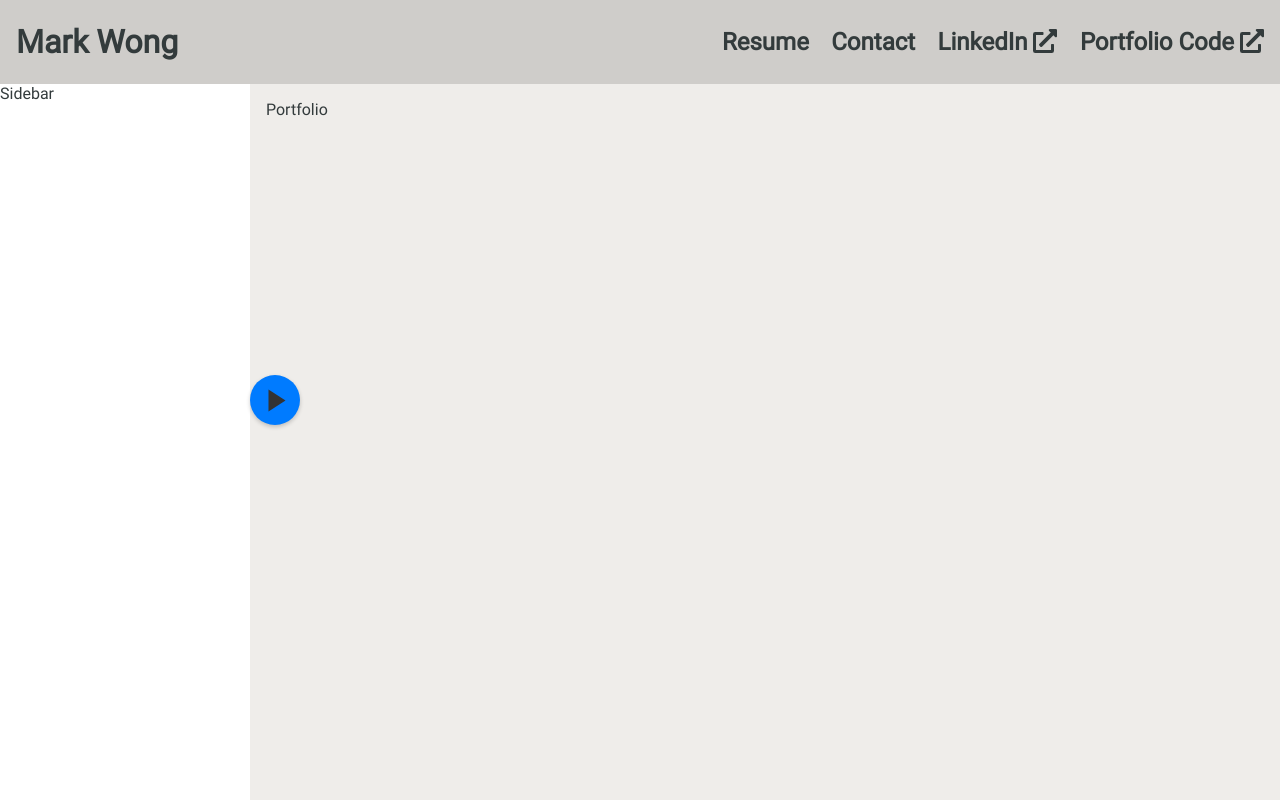
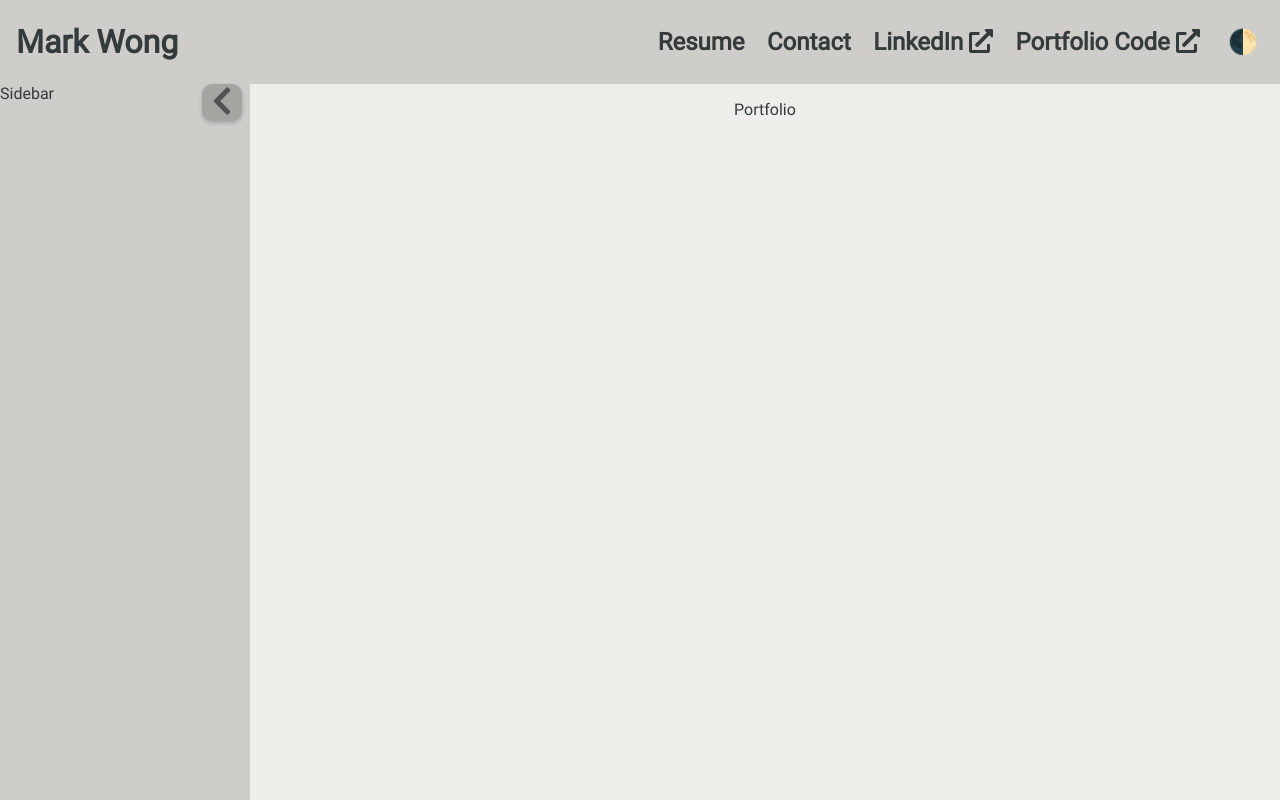
Before and after one commit to markwong167/Portfolio, a React app: page / in a window 1280 px wide. Built offline with nearby package versions, Linux system fonts and the light colour scheme.

Commit message:
theme is mildly fine, sidebar button is not

```diff
--- a/src/App.tsx
+++ b/src/App.tsx
@@ -24,10 +24,7 @@ const App = () => {
       <IconContext.Provider value={{ style: { verticalAlign: "-10%" } }}>
         <StyledThemeProvider theme={theme === "light" ? lightTheme : darkTheme}>
           <Router>
-            <Header
-              onToggleSidebar={() => setSidebarOpen(!sidebarOpen)}
-              sidebarOpen={sidebarOpen}
-            />
+            <Header toggleTheme={toggleTheme} />
             <MainWrapperDiv>
               <SideBar
                 sidebarOpen={sidebarOpen}
--- a/src/layout/Header.tsx
+++ b/src/layout/Header.tsx
@@ -1,6 +1,6 @@
 import React from "react";
 import {
-  HeaderButton,
+  ThemeToggleButton,
   HeaderContainer,
   HeaderSubSection,
   UnstyledAnchor,
@@ -8,7 +8,7 @@ import {
 } from "./layout-style";
 import { FaExternalLinkAlt } from "react-icons/fa";
 
-const Header = ({ onToggleSidebar, sidebarOpen }) => {
+const Header = ({ toggleTheme }) => {
   return (
     <HeaderContainer>
       <HeaderSubSection>
@@ -42,6 +42,7 @@ const Header = ({ onToggleSidebar, sidebarOpen }) => {
             Portfolio Code <FaExternalLinkAlt />
           </h2>
         </UnstyledAnchor>
+        <ThemeToggleButton onClick={toggleTheme}>🌓</ThemeToggleButton>
       </HeaderSubSection>
     </HeaderContainer>
   );
--- a/src/layout/SideBar.tsx
+++ b/src/layout/SideBar.tsx
@@ -1,5 +1,6 @@
 import React from "react";
 import { SideBarAside, SidebarKnob, SidebarKnobTriangle } from "./layout-style";
+import { FaChevronLeft, FaChevronRight } from "react-icons/fa";
 
 const SideBar = ({ sidebarOpen, setSidebarOpen }) => {
   return (
@@ -9,7 +10,9 @@ const SideBar = ({ sidebarOpen, setSidebarOpen }) => {
         sidebarOpen={sidebarOpen}
         onClick={() => setSidebarOpen(!sidebarOpen)}
       >
-        <SidebarKnobTriangle sidebarOpen={sidebarOpen} />
+        <SidebarKnobTriangle sidebarOpen={sidebarOpen}>
+          {sidebarOpen ? <FaChevronLeft /> : <FaChevronRight />}
+        </SidebarKnobTriangle>
       </SidebarKnob>
     </>
   );
--- a/src/layout/layout-style.ts
+++ b/src/layout/layout-style.ts
@@ -6,8 +6,10 @@ export const HeaderContainer = styled.div`
   align-items: center;
   justify-content: space-between;
   padding: 0.75rem 0;
-  color: light-dark(#333b3c, #dfdfdc);
-  background-color: light-dark(#cfcdca, #2a2a2a);
+  color: ${({ theme }) => theme.headerText};
+  background-color: ${({ theme }) => theme.headerBg};
+  /* color: light-dark(#333b3c, #dfdfdc);
+  background-color: light-dark(#cfcdca, #2a2a2a); */
 `;
 
 export const HeaderSubSection = styled.div`
@@ -39,16 +41,17 @@ export const SideBarAside = styled.aside<SideBarAsideProps>`
     sidebarOpen ? " translateX(0)" : "translateX(-100%)"};
   flex-direction: column;
   overflow-y: auto;
-  background-color: ${({ theme }) => theme.headerBg};
+  color: ${({ theme }) => theme.sidebarText};
+  background-color: ${({ theme }) => theme.sidebarBg};
   /* color: light-dark(#333b3c, #dfdfdc);
   background-color: light-dark(#cfcdca, #2a2a2a); */
   transition: transform 0.3s cubic-bezier(0.25, 1, 0.5, 1) ease;
 `;
-export const HeaderButton = styled.button`
+export const ThemeToggleButton = styled.button`
   background: none;
   border: none;
   color: inherit;
-  font-size: 2rem;
+  font-size: 1.5rem;
   cursor: pointer;
   vertical-align: middle;
   &:hover {
@@ -59,16 +62,13 @@ export const HeaderButton = styled.button`
 
 export const SidebarKnob = styled.button<SideBarAsideProps>`
   position: fixed;
-  top: 50%;
-  left: ${({ sidebarOpen }) =>
-    sidebarOpen ? "250px" : "10px"}; /* Adjust based on sidebar width */
-  transform: translateY(-50%);
-  width: 50px;
-  height: 50px;
+  left: ${({ sidebarOpen }) => (sidebarOpen ? "250px" : "10px")};
+  transform: translateX(${({ sidebarOpen }) => (sidebarOpen ? "-3rem" : "0")});
   border: none;
-  border-radius: 50%;
-  background-color: ${({ theme }) => theme.accentColor};
+  border-radius: 10px;
+  background-color: ${({ theme }) => theme.accentBgColor};
   box-shadow: 0 2px 4px rgba(0, 0, 0, 0.2);
+  padding: 0 0.25rem;
   cursor: pointer;
   display: flex;
   align-items: center;
@@ -77,20 +77,9 @@ export const SidebarKnob = styled.button<SideBarAsideProps>`
   &:hover {
     background-color: ${({ theme }) => theme.accentHoverColor};
   }
-
-  &:focus {
-    outline: 2px solid ${({ theme }) => theme.accentFocusColor};
-  }
 `;
 
 export const SidebarKnobTriangle = styled.div<SideBarAsideProps>`
-  width: 0;
-  height: 0;
-  margin-left: ${({ sidebarOpen }) => (sidebarOpen ? "0.25rem" : "-0.25rem")};
-  border-left: 11px solid transparent;
-  border-right: 11px solid transparent;
-  border-bottom: 17px solid ${({ theme }) => theme.headerText};
-  transform: ${({ sidebarOpen }) =>
-    sidebarOpen ? "rotate(90deg)" : "rotate(-90deg)"};
-  transition: transform 0.15s ease;
+  font-size: 2rem;
+  color: rgba(0, 0, 0, 0.5);
 `;
--- a/src/styles/app-style.ts
+++ b/src/styles/app-style.ts
@@ -11,13 +11,18 @@ export const MainWrapperDiv = styled.div`
   display: flex;
   flex: 1;
   overflow: hidden;
-  color: light-dark(#333b3c, #dfdfdc);
-  background-color: light-dark(#efedea, #1a1a1a);
+
+  background-color: ${({ theme }) => theme.bodyBg};
+  color: ${({ theme }) => theme.bodyText};
+  /* color: light-dark(#333b3c, #dfdfdc);
+  background-color: light-dark(#efedea, #1a1a1a); */
 `;
 export const MainDiv = styled.div`
   flex: 1;
   padding: 1rem;
   overflow-y: auto;
+  display: flex;
+  justify-content: center;
 `;
 export const TitleDiv = styled.div`
   display: flex;
--- a/src/theme.ts
+++ b/src/theme.ts
@@ -1,17 +1,21 @@
 export const lightTheme = {
-  headerBg: "#ffffff",
-  headerText: "#333333",
-  sidebarBg: "#f4f4f4",
-  accentColor: "#007bff",
-  accentHoverColor: "#0056b3",
-  accentFocusColor: "#66b2ff",
+  headerBg: "#cfcdca",
+  headerText: "#333b3c",
+  sidebarText: "#333b3c",
+  sidebarBg: "#cfcdca",
+  bodyText: "#333b3c",
+  bodyBg: "#efedea",
+  accentBgColor: "rgba(0,0,0,0.2)",
+  accentHoverColor: "rgba(0,0,0,0.2)",
 };
 
 export const darkTheme = {
-  headerBg: "#222222",
-  headerText: "#f4f4f4",
-  sidebarBg: "#333333",
-  accentColor: "#66b2ff",
-  accentHoverColor: "#3399ff",
-  accentFocusColor: "#99ccff",
+  headerText: "#dfdfdc",
+  headerBg: "#2a2a2a",
+  sidebarText: "#dfdfdc",
+  sidebarBg: "#2a2a2a",
+  bodyText: "#dfdfdc",
+  bodyBg: "#1a1a1a",
+  accentBgColor: "rgba(255,255,255,0.2)",
+  accentHoverColor: "rgba(255,255,255,0.2)",
 };
```
